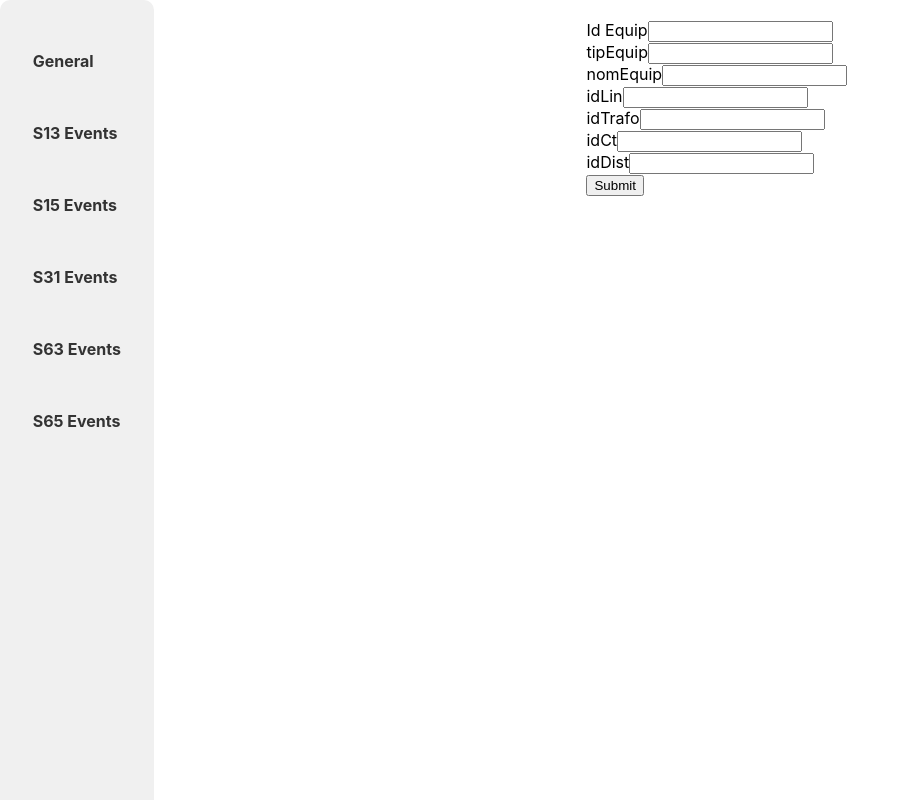
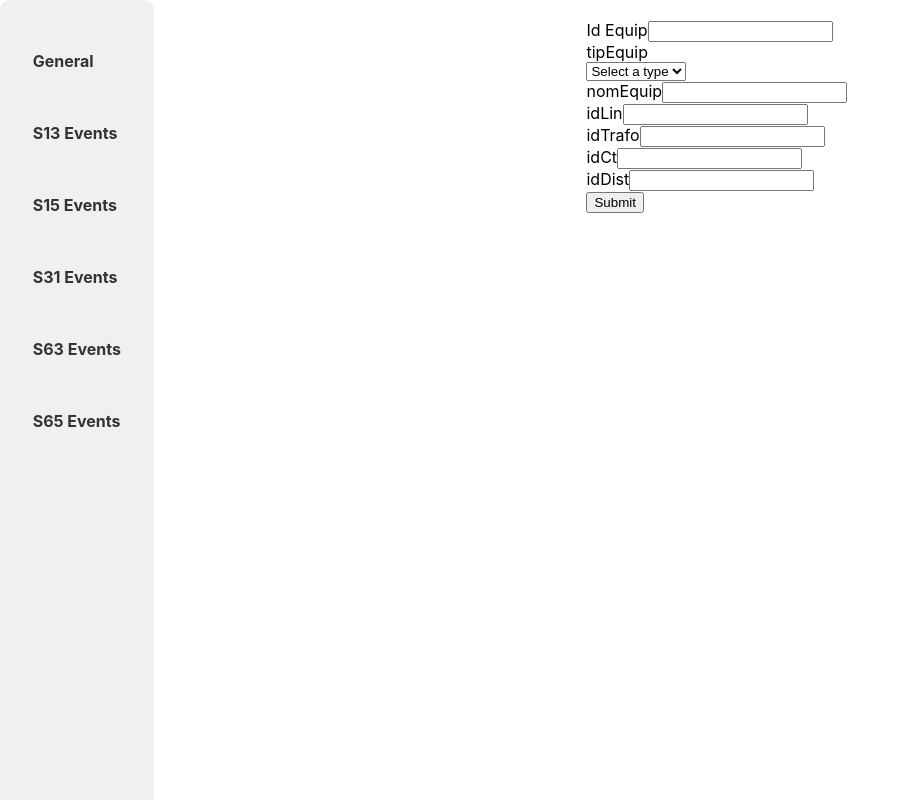
Before and after one commit to luibelzan/Soap-frontend, a Next.js app: page /equipment/new in a window 1280 px wide. Shown: the whole page, without its empty margins (0-910 px from the left). Built offline with nearby package versions, Linux system fonts and the light colour scheme.

Commit message:
idEquip, tipEquip, idTrafo and idCt validated

```diff
--- a/app/equipment/new/page.js
+++ b/app/equipment/new/page.js
@@ -39,14 +39,15 @@ export default function Equipment() {
           idDist: '',
         },
         validationSchema: Yup.object({
-          idEquip: Yup.string().required('El nombre es obligatorio'),
-          tipEquip: Yup.string().required('La descripción es obligatoria'),
+          idEquip: Yup.string().required('El nombre es obligatorio').matches(/^(CIRN|CIRR|SAG0)/, 'This field must match CIRN, CIRR OR SAG0'),
+          tipEquip: Yup.string().required('La descripción es obligatoria').matches(/^(SABT|VTN|DC)/, 'This field must match SABT, VTN or DC').required('El campo idEquip es obligatorio'),
           nomEquip: Yup.string().required('La descripción es obligatoria'),
-          idTrafo: Yup.string().required('La descripción es obligatoria'),
-          idCt: Yup.string().required('La descripción es obligatoria'),
+          idTrafo: Yup.string().required('La descripción es obligatoria').matches(/^Trf-/, 'This field must match Trf-'),
+          idCt: Yup.string().required('La descripción es obligatoria').matches(/^CT-/, 'This field must match Trf-'),
           idDist: Yup.string().required('La descripción es obligatoria'),
         }),
         onSubmit: values => {
+          try {
             const res = fetch('/api/equipment', {
               method: 'POST',
               headers: {
@@ -54,6 +55,11 @@ export default function Equipment() {
               },
               body: JSON.stringify(values)
             });
+            comsole.log('Succesfully inserted')
+          } catch(error) {
+            console.error('Error during insertion')
+          }
+
 
           },
       });
@@ -79,17 +85,22 @@ export default function Equipment() {
 
             <div>
                         <label htmlFor="tipEquip">tipEquip</label>
-                        <input
-                        id="tipEquip"
+                        <select
                           name="tipEquip"
-                        type="text"
+                          value={formik.values.tipEquip}
                           onChange={formik.handleChange}
                           onBlur={formik.handleBlur}
-                        value={formik.values.tipEquip}
-                        />
+                          style={{ display: "block" }}
+                        >
+                          <option value="" label="Select a type"></option>
+                          <option value="VTN" label="VTN"></option>
+                          <option value="SABT" label="SABT"></option>
+                          <option value="DC" label="DC"></option>
+                        </select>
                         {formik.touched.tipEquip && formik.errors.tipEquip ? (
                         <div id='error'>{formik.errors.tipEquip}</div>
                         ) : null}
+
                     </div>
 
                     <div>
@@ -157,7 +168,7 @@ export default function Equipment() {
                         <input
                         id="idDist"
                         name="idDist"
-                        type="text"
+                        type="number"
                         onChange={formik.handleChange}
                         onBlur={formik.handleBlur}
                         value={formik.values.idDist}
```
Lines whose indentation alone changed are shown as unchanged.
